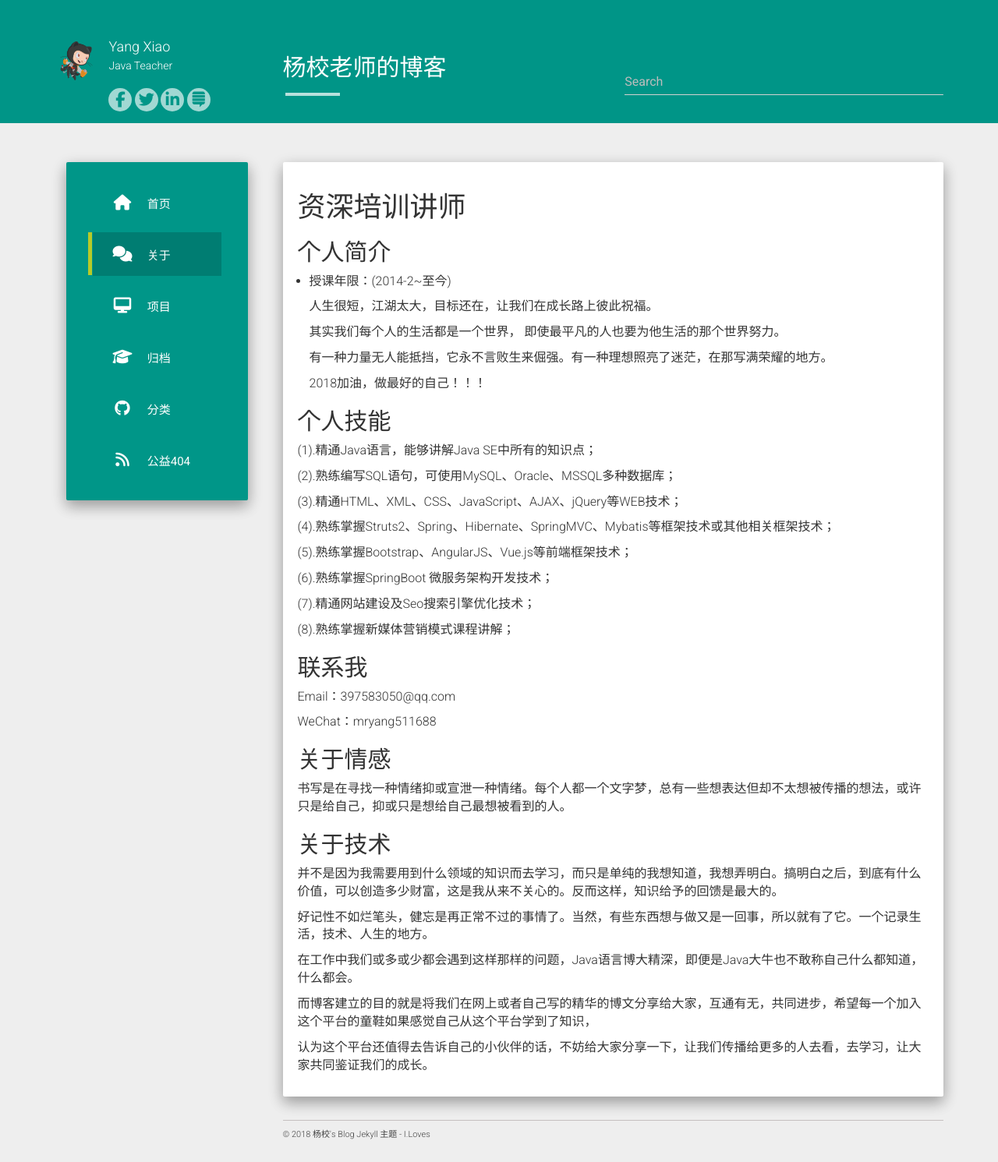
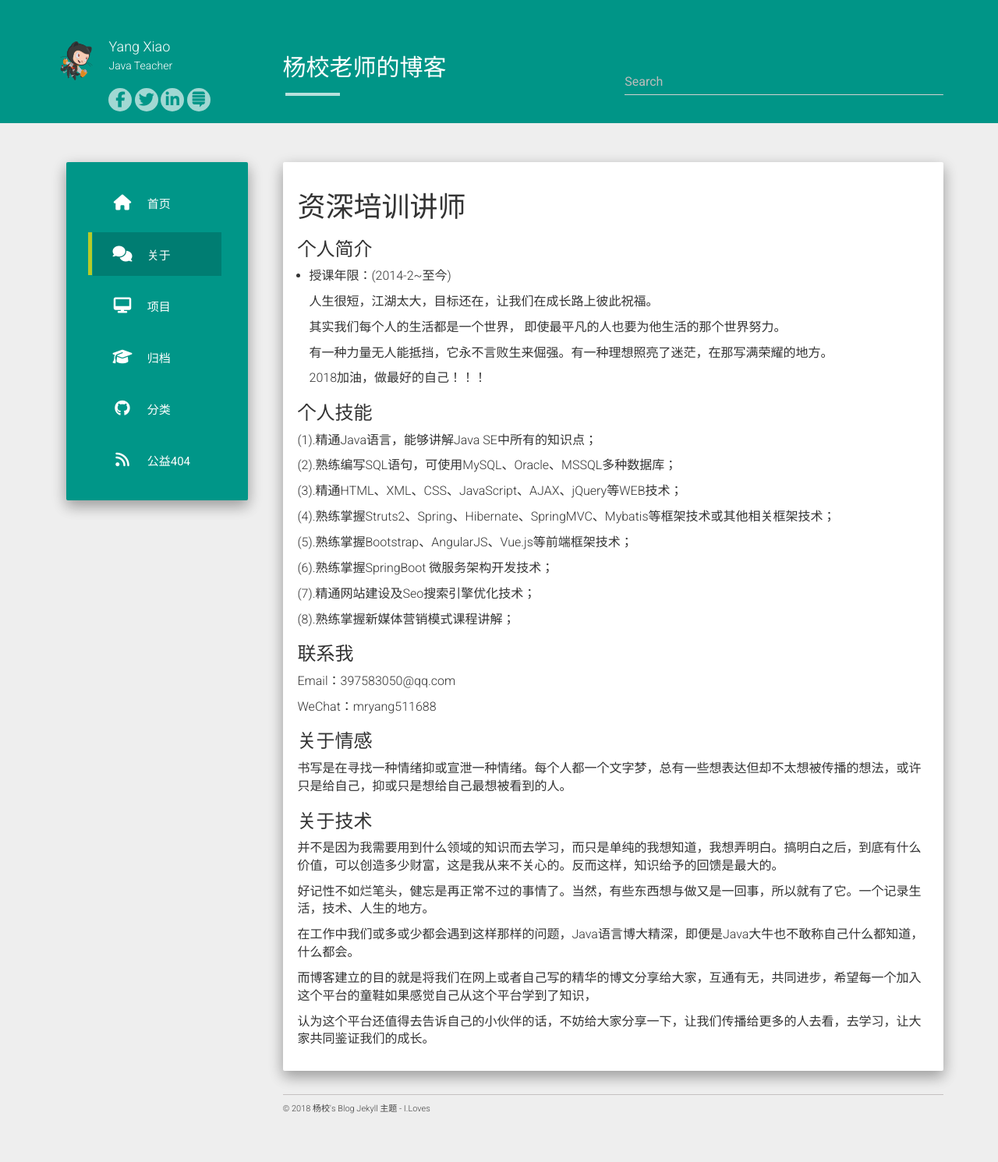
Before and after one commit to mryang1688/mryang1688.github.io, a Jekyll site: the page built from about.md, in a window 1280 px wide. Shown: the whole page at 78% size. Built offline with Jekyll 4.4.1, drawn with Linux system fonts in a browser that asks for light colours; nearby versions of some CDN libraries; after the commit the page ends 1458 px from its top, so only the background shows below that.

Commit message:
six commit

```diff
--- a/about.md
+++ b/about.md
@@ -7,7 +7,8 @@ permalink: /about/
 
 # 资深培训讲师
 
-## 个人简介
+
+### 个人简介
 
  * 授课年限：(2014-2~至今)
 
@@ -19,7 +20,7 @@ permalink: /about/
 
 	2018加油，做最好的自己！！！
 
-## 个人技能
+### 个人技能
 
 (1).精通Java语言，能够讲解Java SE中所有的知识点；
 
@@ -38,17 +39,17 @@ permalink: /about/
 (8).熟练掌握新媒体营销模式课程讲解；
 
 
-## 联系我
+### 联系我
 
 Email：397583050@qq.com
 
 WeChat：mryang511688
 
-## 关于情感
+### 关于情感
 
 书写是在寻找一种情绪抑或宣泄一种情绪。每个人都一个文字梦，总有一些想表达但却不太想被传播的想法，或许只是给自己，抑或只是想给自己最想被看到的人。
 
-## 关于技术
+### 关于技术
 
 并不是因为我需要用到什么领域的知识而去学习，而只是单纯的我想知道，我想弄明白。搞明白之后，到底有什么价值，可以创造多少财富，这是我从来不关心的。反而这样，知识给予的回馈是最大的。
 
```
